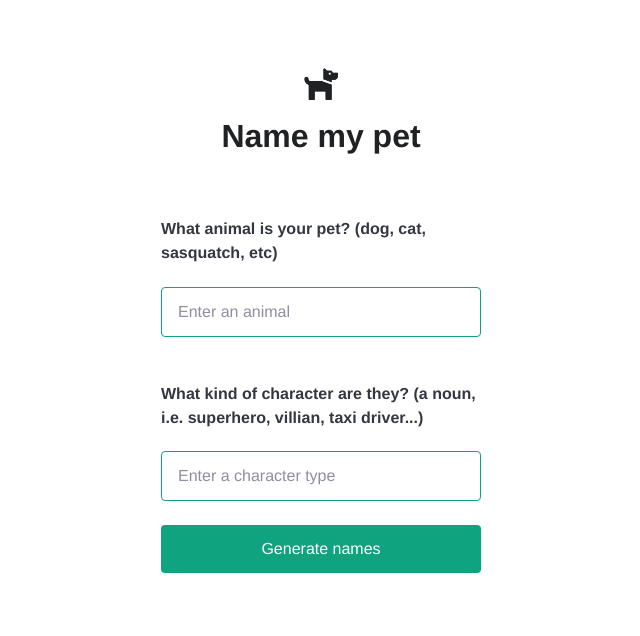
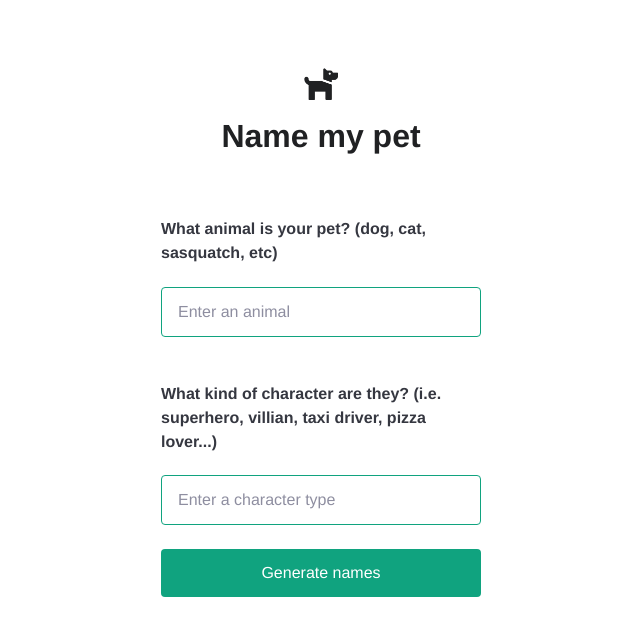
Before and after one commit to JessiVelazquez/OpenAI_Demo, a Next.js app: page / in a window 1280 px wide. Shown: the top 636 px of the page, without its empty margins (319-959 px from the left). Built offline with nearby package versions, Linux system fonts and the light colour scheme; a web font is replaced by a local one.

Commit message:
Update index.js

```diff
--- a/pages/index.js
+++ b/pages/index.js
@@ -52,7 +52,7 @@ export default function Home() {
             value={animalInput}
             onChange={(e) => setAnimalInput(e.target.value)}
           />
-          <h4>What kind of character are they? (a noun, i.e. superhero, villian, taxi driver...)</h4>
+          <h4>What kind of character are they? (i.e. superhero, villian, taxi driver, pizza lover...)</h4>
           <input
             type="text"
             name="type"
```
